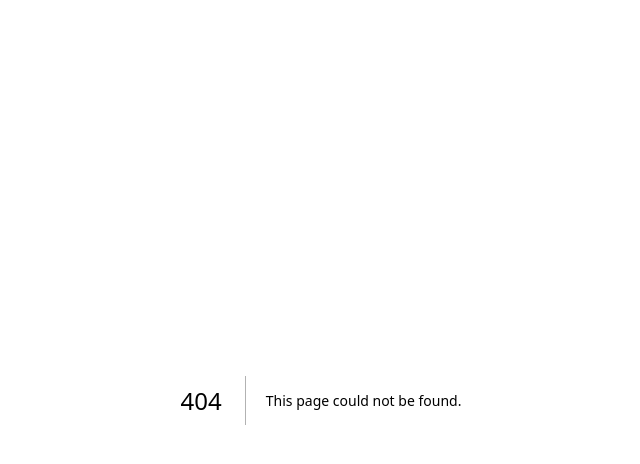
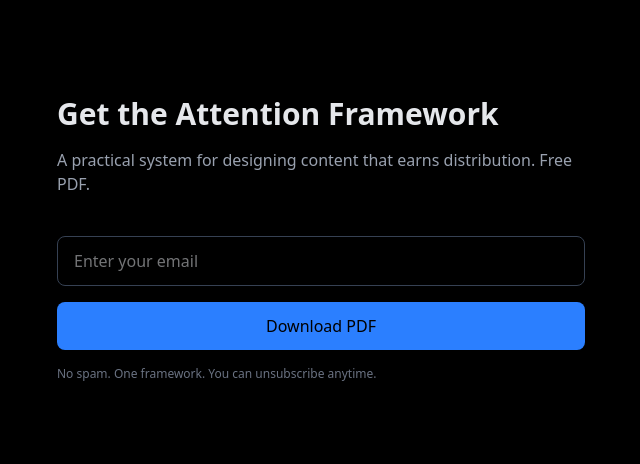
Before and after one commit to Amarendra-hub/SingleFrame, a Next.js app: page /download in a window 1280 px wide. Before the commit this address had no page. Shown: the top 464 px of the page, without its empty margins (319-959 px from the left). Built offline with nearby package versions, Linux system fonts and the light colour scheme.

Commit message:
Add email gate before PDF download

```diff
--- a/app/blog/the-attention-framework/page.mdx
+++ b/app/blog/the-attention-framework/page.mdx
@@ -5,7 +5,7 @@ export const metadata = {
 };
 
 <a
-  href="/downloads/the-attention-framework.pdf"
+  href="/download"
     className="inline-block mt-6 mb-12 text-blue-400 underline"
     >
       Download the full framework (PDF)
--- /dev/null
+++ b/app/download/page.tsx
@@ -0,0 +1,45 @@
+export const metadata = {
+      title: "Download The Attention Framework",
+        description:
+            "Get the full Attention Framework as a free PDF.",
+            };
+
+            export default function DownloadPage() {
+              return (
+                  <main className="max-w-xl mx-auto px-6 py-24">
+                        <h1 className="text-3xl font-bold mb-4">
+                                Get the Attention Framework
+                                      </h1>
+
+                                            <p className="text-gray-400 mb-10">
+                                                    A practical system for designing content that earns distribution.
+                                                            Free PDF.
+                                                                  </p>
+
+                                                                        <form
+                                                                                action="/downloads/the-attention-framework.pdf"
+                                                                                        method="get"
+                                                                                                className="space-y-4"
+                                                                                                      >
+                                                                                                              <input
+                                                                                                                        type="email"
+                                                                                                                                  name="email"
+                                                                                                                                            required
+                                                                                                                                                      placeholder="Enter your email"
+                                                                                                                                                                className="w-full px-4 py-3 rounded-lg bg-black border border-gray-700 text-gray-200 focus:outline-none focus:border-blue-500"
+                                                                                                                                                                        />
+
+                                                                                                                                                                                <button
+                                                                                                                                                                                          type="submit"
+                                                                                                                                                                                                    className="w-full bg-blue-500 hover:bg-blue-600 text-black font-medium py-3 rounded-lg transition"
+                                                                                                                                                                                                            >
+                                                                                                                                                                                                                      Download PDF
+                                                                                                                                                                                                                              </button>
+                                                                                                                                                                                                                                    </form>
+
+                                                                                                                                                                                                                                          <p className="text-xs text-gray-500 mt-4">
+                                                                                                                                                                                                                                                  No spam. One framework. You can unsubscribe anytime.
+                                                                                                                                                                                                                                                        </p>
+                                                                                                                                                                                                                                                            </main>
+                                                                                                                                                                                                                                                              );
+                                                                                                                                                                                                                                                              }
```
